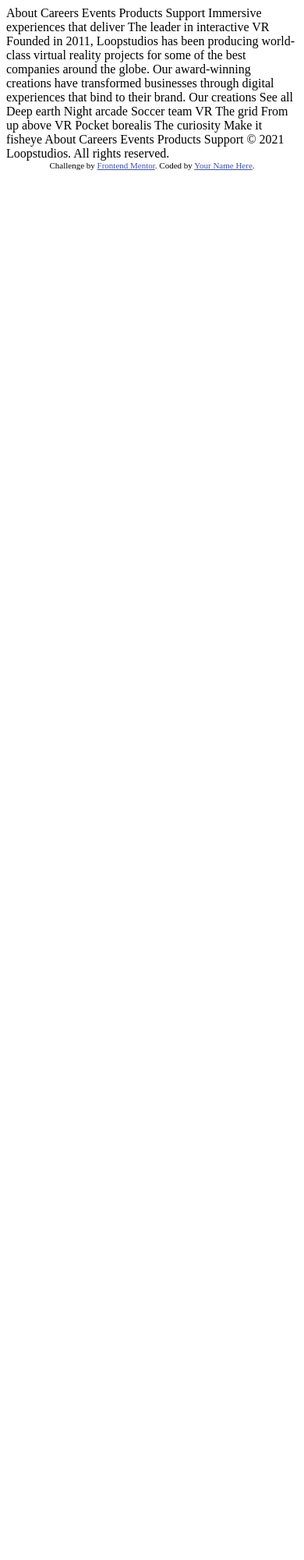
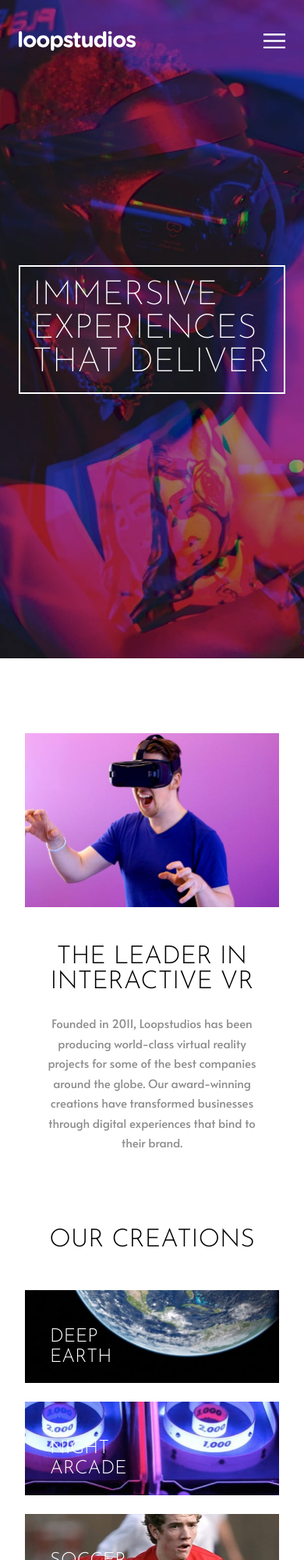
Before and after one commit to kola192/loopstudio-landing-page, a plain HTML site: page index.html in a window 390 px wide. Shown: the top 2000 px of the page at 78% size. Before the commit the page ends 844 px from the top, so only its background shows below. Drawn offline with Linux system fonts and the light colour scheme.

Commit message:
Styled the mobile version

```diff
--- a/index.html
+++ b/index.html
@@ -5,55 +5,157 @@
   <meta name="viewport" content="width=device-width, initial-scale=1.0"> <!-- displays site properly based on user's device -->
 
   <link rel="icon" type="image/png" sizes="32x32" href="./images/favicon-32x32.png">
+  <link rel="preconnect" href="https://fonts.gstatic.com">
+  <link href="https://fonts.googleapis.com/css2?family=Alata&family=Josefin+Sans:wght@100;200;300&display=swap"
+    rel="stylesheet">
+  <link rel="stylesheet" href="style.css">
 
   <title>Frontend Mentor | Loopstudios landing page</title>
-
-  <!-- Feel free to remove these styles or customise in your own stylesheet 👍 -->
-  <style>
-    .attribution { font-size: 11px; text-align: center; }
-    .attribution a { color: hsl(228, 45%, 44%); }
-  </style>
 </head>
 <body>
-  About
-  Careers
-  Events
-  Products
-  Support
+  <nav class="nav">
+    <img src="./images/logo.svg" alt="Loopstudios" class="logo">
 
-  Immersive experiences that deliver
+    <ul class="nav-ul">
+      <li class="nav-list">
+        <a href="#" class="nav-link">About</a>
+      </li>
 
-  The leader in interactive VR
+      <li class="nav-list">
+        <a href="#" class="nav-link">Careers</a>
+      </li>
 
-  Founded in 2011, Loopstudios has been producing world-class virtual reality
-  projects for some of the best companies around the globe. Our award-winning
-  creations have transformed businesses through digital experiences that bind
-  to their brand.
+      <li class="nav-list">
+        <a href="#" class="nav-link">Events</a>
+      </li>
 
-  Our creations
+      <li class="nav-list">
+        <a href="#" class="nav-link">Products</a>
+      </li>
 
-  See all
+      <li class="nav-list">
+        <a href="#" class="nav-link">Support</a>
+      </li>
+    </ul>
 
-  Deep earth
-  Night arcade
-  Soccer team VR
-  The grid
-  From up above VR
-  Pocket borealis
-  The curiosity
-  Make it fisheye
+    <img src="images/icon-hamburger.svg" alt="hamburger" class="hamburger">
+  </nav>
 
-  About
-  Careers
-  Events
-  Products
-  Support
+  <section class="hero">
+    <h1 class="main-text">Immersive experiences that deliver</h1>
+  </section>
 
-  © 2021 Loopstudios. All rights reserved.
+  <main>
+    <article class="img">
+      <img src="images/mobile/image-interactive.jpg" alt="interactive">
+    </article>
+
+    <aside class="content">
+      <h2 class="main-title">The leader in interactive VR</h2>
+      <p class="text">
+        Founded in 2011, Loopstudios has been producing world-class virtual reality
+        projects for some of the best companies around the globe. Our award-winning
+        creations have transformed businesses through digital experiences that bind
+        to their brand.
+      </p>
+    </aside>
+  </main>
+
+  <section class="our-creation">
+    <div class="creation-bar-desktop">
+      <h2 class="creation-title-desktop">Our Creations</h2>
+      <a href="#" class="link link-desktop">See All</a>
+    </div>
+
+    <h2 class="creation-title-mobile">Our Creations</h2>
+
+    <div class="creation-grid">
+      <div class="img-container">
+        <img src="images/mobile/image-deep-earth.jpg" alt="deep earth">
+        <p class="img-text">Deep <span>earth</span> </p>
+      </div>
+
+      <div class="img-container">
+        <img src="images/mobile/image-night-arcade.jpg" alt="deep earth">
+        <p class="img-text">Night <span>arcade</span></p>
+      </div>
+
+      <div class="img-container">
+        <img src="images/mobile/image-soccer-team.jpg" alt="deep earth">
+        <p class="img-text">Soccer<span>team VR</span> </p>
+      </div>
+
+      <div class="img-container">
+        <img src="images/mobile/image-grid.jpg" alt="deep earth">
+        <p class="img-text">The <span>grid</span> </p>
+      </div>
+
+      <div class="img-container">
+        <img src="images/mobile/image-from-above.jpg" alt="deep earth">
+        <p class="img-text">From up <span>above VR</span> </p>
+      </div>
+
+      <div class="img-container">
+        <img src="images/mobile/image-pocket-borealis.jpg" alt="deep earth">
+        <p class="img-text">Pocket <span>borealis</span> </p>
+      </div>
+
+      <div class="img-container">
+        <img src="images/mobile/image-curiosity.jpg" alt="deep earth">
+        <p class="img-text">The <span>curiosity</span> </p>
+      </div>
+
+      <div class="img-container">
+        <img src="images/mobile/image-fisheye.jpg" alt="deep earth">
+        <p class="img-text">Make it <span>fisheye</span> </p>
+      </div>
+    </div>
+
+    <a href="#" class="link link-mobile">See All</a>
+  </section>
+
+
+  <footer class="footer">
+    <img src="images/logo.svg" class="logo footer-logo"></img>
+
+    <ul class="footer-ul">
+      <li class="footer-nav-list">
+        <a href="#" class="footer-nav-link">About</a>
+      </li>
+
+      <li class="footer-nav-list">
+        <a href="#" class="footer-nav-link">Careers</a>
+      </li>
+
+      <li class="footer-nav-list">
+        <a href="#" class="footer-nav-link">Events</a>
+      </li>
+
+      <li class="footer-nav-list">
+        <a href="#" class="footer-nav-link">Products</a>
+      </li>
+
+      <li class="footer-nav-list">
+        <a href="#" class="footer-nav-link">Support</a>
+      </li>
+    </ul>
+
+    <div class="footer-social">
+      <img src="images/icon-facebook.svg" alt="facebokk" class="social-img">
+      <img src="images/icon-twitter.svg" alt="icon-twitter" class="social-img">
+      <img src="images/icon-pinterest.svg" alt="pinterest" class="social-img">
+      <img src="images/icon-instagram.svg" alt="instagram" class="social-img">
+    </div>
+
+    <div class="footer-text">
+      © 2021 Loopstudios. All rights reserved.
+    </div>
+
+  </footer>
 
   <div class="attribution">
     Challenge by <a href="https://www.frontendmentor.io?ref=challenge" target="_blank">Frontend Mentor</a>.
-    Coded by <a href="#">Your Name Here</a>.
+    Coded by <a href="#">Mutwakil Ahmed</a>.
   </div>
 </body>
 </html>
--- /dev/null
+++ b/style.css
@@ -0,0 +1,203 @@
+*,
+*::before,
+*::after {
+  box-sizing: border-box;
+  margin: 0;
+  padding: 0;
+}
+
+:root {
+  --white: hsl(0, 0%, 100%);
+  --black: hsl(0, 0%, 0%);
+  --dark-gray: hsl(0, 0%, 55%);
+  --very-dark-gray: hsl(0, 0%, 41%);
+}
+
+body {
+  font-family: "Alata", sans-serif;
+  font-size: 15px;
+  font-weight: 400;
+  background: var(--white);
+  overflow-x: hidden;
+}
+
+img {
+  display: block;
+  width: calc(100% - 4rem);
+  margin: 0 auto;
+  height: auto;
+  object-fit: cover;
+}
+
+.nav {
+  position: absolute;
+  width: calc(100% - 3rem);
+  top: 2.5rem;
+  left: 50%;
+  transform: translate(-50%, 0);
+  margin: 0 auto;
+  display: flex;
+  justify-content: space-between;
+  align-items: center;
+}
+
+.logo {
+  width: 150px;
+  margin: 0;
+}
+
+.nav-ul {
+  display: none;
+}
+
+.hamburger {
+  width: 28px;
+  margin: 0;
+}
+
+.hero {
+  height: 100vh;
+  display: block;
+  margin: 0;
+  background: url("images/mobile/image-hero.jpg") no-repeat;
+  background-size: cover;
+  display: grid;
+  place-items: center;
+  margin-bottom: 6rem;
+}
+
+.main-text {
+  max-width: calc(100% - 3rem);
+  font-size: 2.7rem;
+  font-family: "Josefin Sans", sans-serif;
+  font-weight: 200;
+  text-transform: uppercase;
+  color: var(--white);
+  border: 2px solid var(--white);
+  padding: 1rem;
+}
+
+.img {
+  margin-bottom: 3rem;
+}
+
+.main-title {
+  max-width: calc(100% - 4rem);
+  font-size: 2rem;
+  font-family: "Josefin Sans", sans-serif;
+  font-weight: 300;
+  text-transform: uppercase;
+  text-align: center;
+  margin: 0 auto 1.5rem;
+}
+
+.text {
+  padding: 0 3rem;
+  margin-bottom: 6rem;
+  text-align: center;
+  line-height: 1.7;
+  color: var(--dark-gray);
+}
+
+.creation-bar-desktop {
+  display: none;
+}
+
+.creation-title-mobile {
+  text-align: center;
+  text-transform: uppercase;
+  font-family: "Josefin Sans", sans-serif;
+  font-size: 2rem;
+  font-weight: 300;
+  margin-bottom: 3rem;
+}
+
+.img-container {
+  position: relative;
+  margin-bottom: 1.5rem;
+}
+
+.img-text {
+  position: absolute;
+  left: 0;
+  top: 40%;
+  font-size: 1.5rem;
+  font-family: "Josefin Sans", sans-serif;
+  font-weight: 300;
+  text-transform: uppercase;
+  color: var(--white);
+  padding-left: 4rem;
+}
+
+.img-text span {
+  display: block;
+  line-height: 1.2;
+}
+
+.link {
+  display: block;
+  width: 150px;
+  color: var(--black);
+  text-transform: uppercase;
+  text-decoration: none;
+  text-align: center;
+  letter-spacing: 3px;
+  font-size: 1rem;
+  border: 2px solid var(--very-dark-gray);
+  padding: 0.5rem;
+  margin: 2rem auto 6rem;
+}
+
+.footer {
+  background: var(--black);
+  padding: 3rem;
+}
+
+.footer-logo {
+  margin: 0 auto 2rem;
+}
+
+.footer-ul {
+  text-align: center;
+  margin-bottom: 3rem;
+}
+
+.footer-nav-list {
+  list-style: none;
+}
+
+.footer-nav-link {
+  display: block;
+  text-decoration: none;
+  color: var(--white);
+  padding: 0.5rem;
+}
+
+.footer-social {
+  margin: 0 auto 1rem;
+  display: flex;
+  justify-content: center;
+  align-items: center;
+  max-width: 180px;
+}
+
+.footer-social img {
+  width: 24px;
+}
+
+.footer-text {
+  text-align: center;
+  color: var(--very-dark-gray);
+}
+
+.attribution {
+  font-size: 11px;
+  text-align: center;
+  padding: 1rem;
+  color: var(--very-dark-gray);
+  background: hsl(0, 4%, 5%);
+}
+
+.attribution a {
+  color: var(--dark-gray);
+}
```
